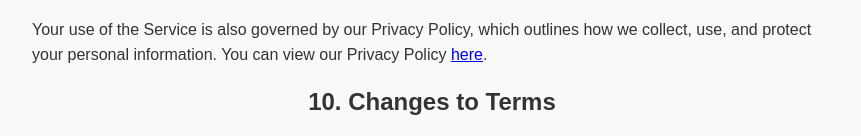
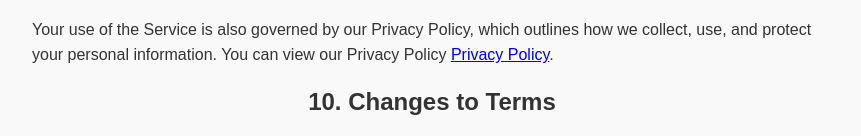
Before and after one commit to RAMENJANAHARY/Vocab_translator, a plain HTML site: page templates/terms-of-use.html in a window 1280 px wide. Shown: the part 1597-1733 px from the top of the page, without its empty margins (208-1069 px from the left). Drawn offline with Linux system fonts and the light colour scheme.

Commit message:
Update terms-of-use.html
Edited something

```diff
--- a/templates/terms-of-use.html
+++ b/templates/terms-of-use.html
@@ -83,7 +83,7 @@
     <p>All intellectual property rights in the Service, including the content, software, and branding, are owned by us or our licensors. You are not permitted to copy, reproduce, or distribute any part of the Service without prior authorization.</p>
 
     <h2>9. Privacy</h2>
-    <p>Your use of the Service is also governed by our Privacy Policy, which outlines how we collect, use, and protect your personal information. You can view our Privacy Policy <a href="https://vocab-website.onrender.com/privacy-policy.html">here</a>.</p>
+    <p>Your use of the Service is also governed by our Privacy Policy, which outlines how we collect, use, and protect your personal information. You can view our Privacy Policy <a href="https://vocab-website.onrender.com/privacy-policy.html">Privacy Policy</a>.</p>
 
     <h2>10. Changes to Terms</h2>
     <p>We may modify these Terms from time to time. When we do, we will post the updated Terms on this page and update the "Last Updated" date at the top. You are responsible for reviewing these Terms periodically to stay informed of any changes.</p>
```
